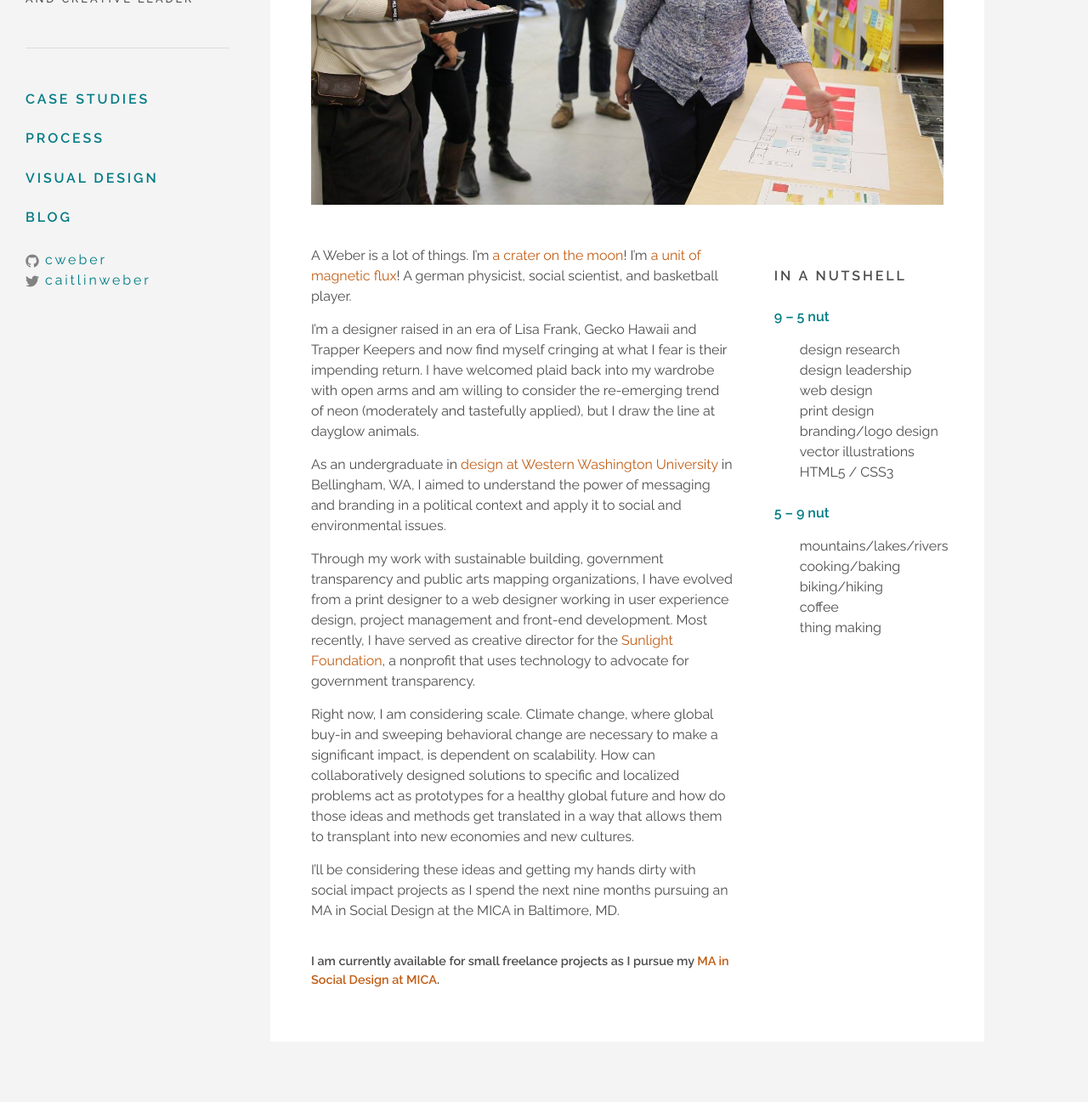
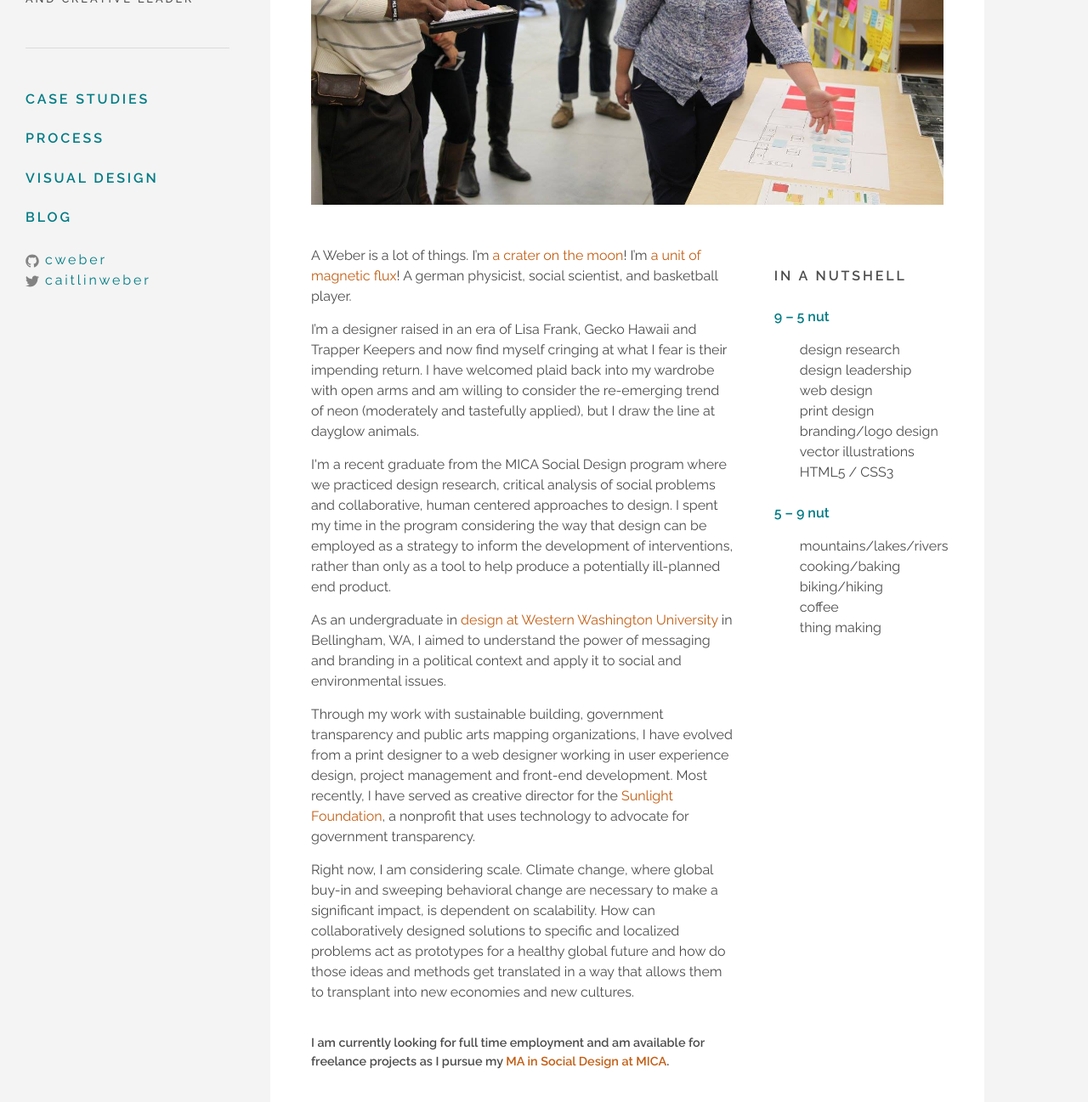
Before and after one commit to cweber/cweber.github.io, a Jekyll site: the page built from index.html, in a window 1280 px wide and 1400 px high, scrolled down 338 px. Shown: the top 1297 px of the window at 85% size. Built offline with Jekyll 4.4.1, drawn with Linux system fonts in a browser that asks for light colours.

Commit message:
update for 'hire me!'

```diff
--- a/index.html
+++ b/index.html
@@ -15,11 +15,11 @@ img: market-me.jpg
 	<div class="prose two-col wide">
 		<p><em class="dropcap">A Weber is a lot of things.</em> I’m <a href="http://en.wikipedia.org/wiki/Weber_(crater)">a crater on the moon</a>! I’m <a href="http://en.wikipedia.org/wiki/Weber_(unit)">a unit of magnetic flux</a>! A german physicist, social scientist, and basketball player.</p>
 		<p>I’m a designer raised in an era of Lisa Frank, Gecko Hawaii and Trapper Keepers and now find myself cringing at what I fear is their impending return. I have welcomed plaid back into my wardrobe with open arms and am willing to consider the re-emerging trend of neon (moderately and tastefully applied), but I draw the line at dayglow animals.</p>
+		<p>I'm a recent graduate from the MICA Social Design program where we practiced design research, critical analysis of social problems and collaborative, human centered approaches to design. I spent my time in the program considering the way that design can be employed as a strategy to inform the development of interventions, rather than only as a tool to help produce a potentially ill-planned end product.</p>
 		<p>As an undergraduate in <a target="”_blank”" href="”http://www.wwu.edu/design/”"> design at Western Washington University</a> in Bellingham, WA, I aimed to understand the power of messaging and branding in a political context and apply it to social and environmental issues.</p>
 		<p>Through my work with sustainable building, government transparency and public arts mapping organizations, I have evolved from a print designer to a web designer working in user experience design, project management and front-end development. Most recently, I have served as creative director for the <a target="”_blank”" href="”http://sunlightfoundation.com/”">Sunlight Foundation</a>, a nonprofit that uses technology to advocate for government transparency.</p>
 		<p>Right now, I am considering scale. Climate change, where global buy-in and sweeping behavioral change are necessary to make a significant impact, is dependent on scalability. How can collaboratively designed solutions to specific and localized problems act as prototypes for a healthy global future and how do those ideas and methods get translated in a way that allows them to transplant into new economies and new cultures.</p>
-		<p>I’ll be considering these ideas and getting my hands dirty with social impact projects as I spend the next nine months pursuing an MA in Social Design at the MICA in Baltimore, MD.</p>
-		<p><small style="display: block; border-top: 1px dashed #ffffff; padding-top: 20px;">I am currently available for small freelance projects as I pursue my <a target="_blank" href="http://micasocialdesign.com/ma">MA in Social Design at MICA</a>.</small>
+		<p><small style="display: block; border-top: 1px dashed #ffffff; padding-top: 20px;">I am currently looking for full time employment and am available for freelance projects as I pursue my <a target="_blank" href="http://micasocialdesign.com/ma">MA in Social Design at MICA</a>.</small>
 		</p>
 	</div>
 	<div class="poetry two-col narrow">
```
Also changed, not shown: process.md (+1 -1 lines).
